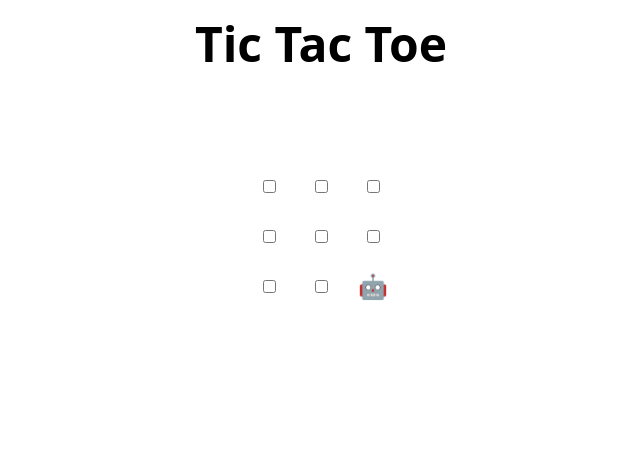
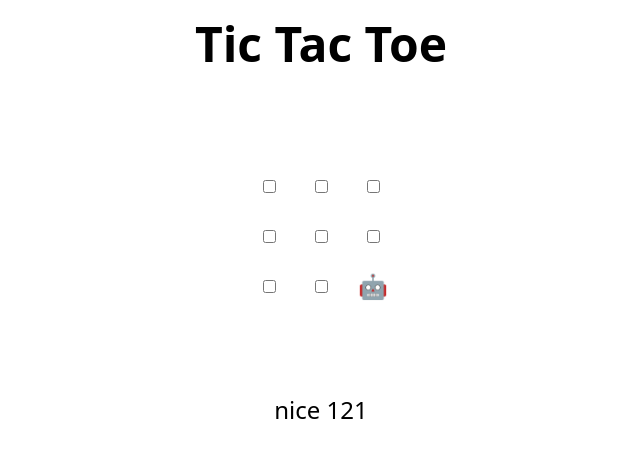
Before and after one commit to Tigersbeater/review-pull-requests, a plain HTML site: page index.html in a window 1280 px wide. Shown: the whole page, without its empty margins (319-959 px from the left). Drawn offline with Linux system fonts and the light colour scheme.

Commit message:
Update index.html
sure thx

```diff
--- a/index.html
+++ b/index.html
@@ -48,7 +48,7 @@
 </table>
 
 <h2 hidden>Game over, refresh to play again 🧑‍💻 🤖!</h2>
-
+nice 121
 <script>
   // Initialization
   const boxes = Array.from(document.querySelectorAll("td"));
```
